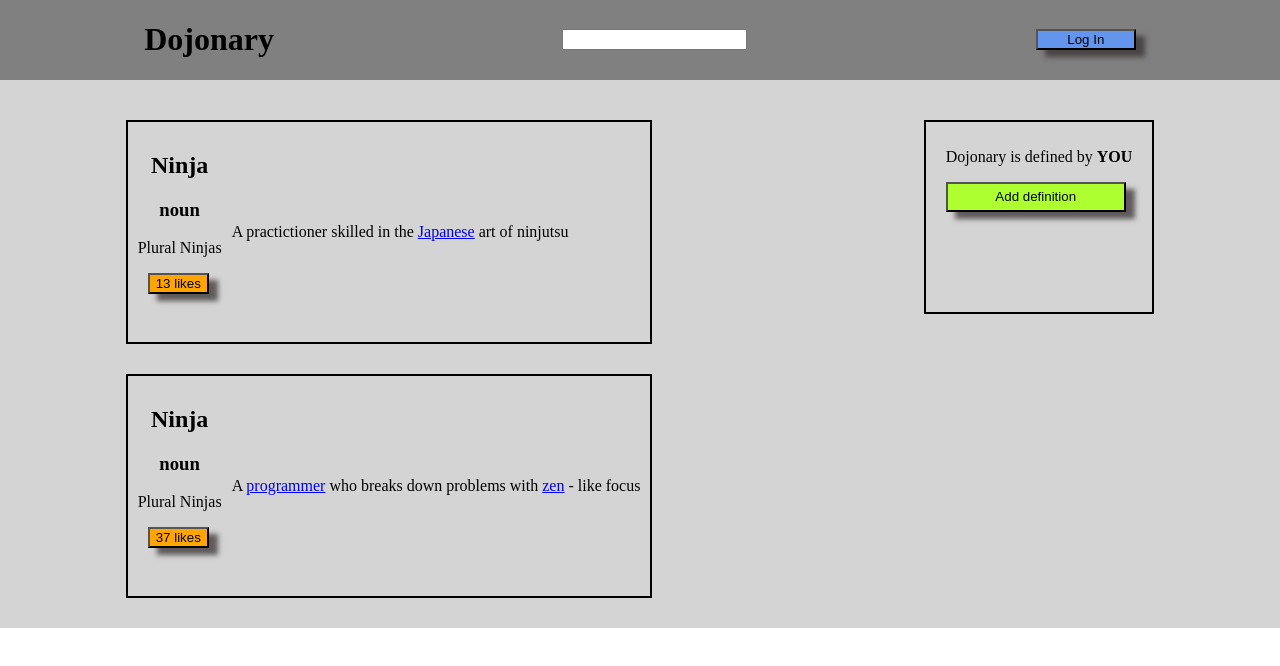
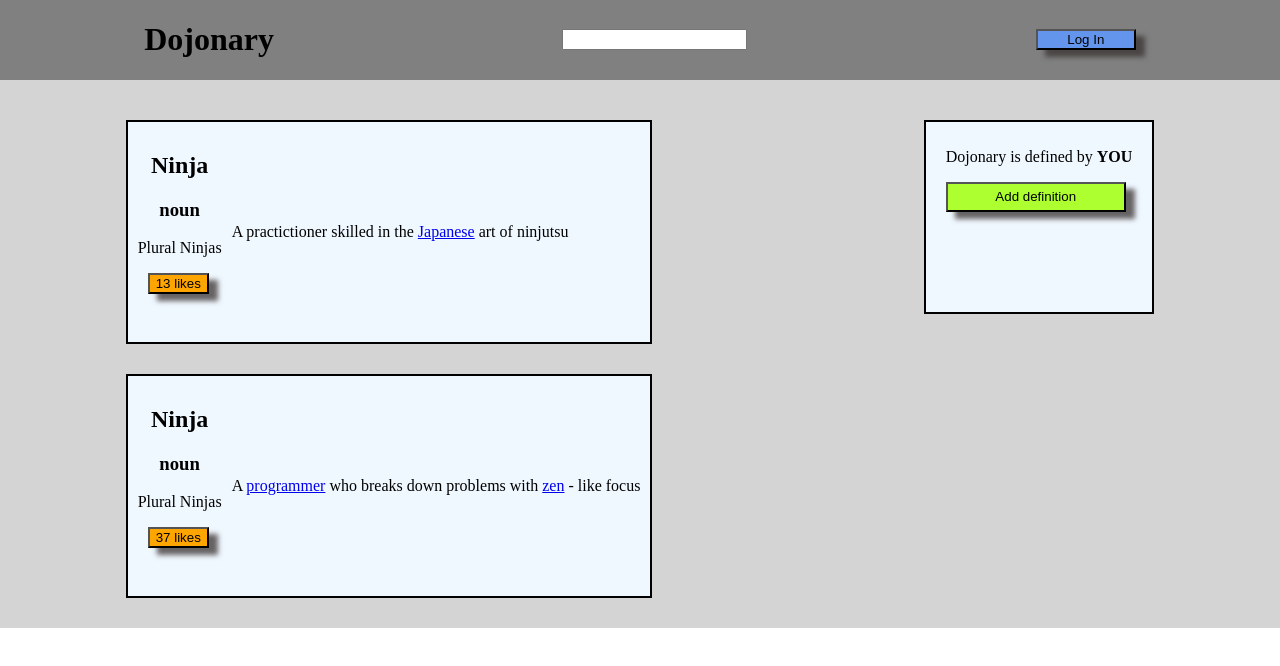
Before and after one commit to alfonsocq/EventoClick, a plain HTML site: page index.html in a window 1280 px wide. Drawn offline with Linux system fonts and the light colour scheme.

Commit message:
Eventoclick

```diff
--- a/style.css
+++ b/style.css
@@ -31,6 +31,7 @@ body{
 }
 .container1{
     border: 2px solid black;
+    background-color: aliceblue;
     display: flex;
     padding: 10px;
     margin-bottom: 30px;
@@ -40,6 +41,7 @@ body{
 
 .container2{
     border: 2px solid black;
+    background-color: aliceblue;
     display: flex;
     flex-direction: column;
     margin-bottom: 0px;
```
